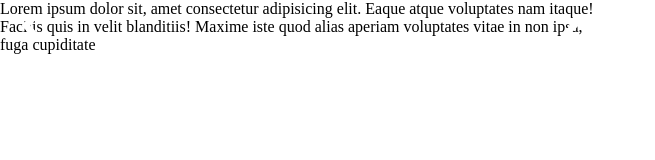
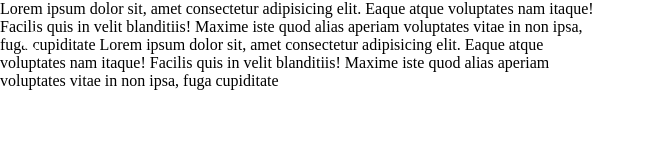
Before and after one commit to Pratik3617/GitDemo, a plain HTML site: page VS code/carousel.html in a window 1280 px wide. Shown: the whole page, without its empty margins (0-655 px from the left). Drawn offline with Linux system fonts and the light colour scheme.

Commit message:
changed data2

```diff
--- a/VS code/carousel.html
+++ b/VS code/carousel.html
@@ -14,6 +14,7 @@
 
     <div class="carousel">
         <div class="myslides visible">
+            Lorem ipsum dolor sit, amet consectetur adipisicing elit. Eaque atque voluptates nam itaque! Facilis quis in velit blanditiis! Maxime iste quod alias aperiam voluptates vitae in non ipsa, fuga cupiditate
             Lorem ipsum dolor sit, amet consectetur adipisicing elit. Eaque atque voluptates nam itaque! Facilis quis in velit blanditiis! Maxime iste quod alias aperiam voluptates vitae in non ipsa, fuga cupiditate
         </div>
 
```
